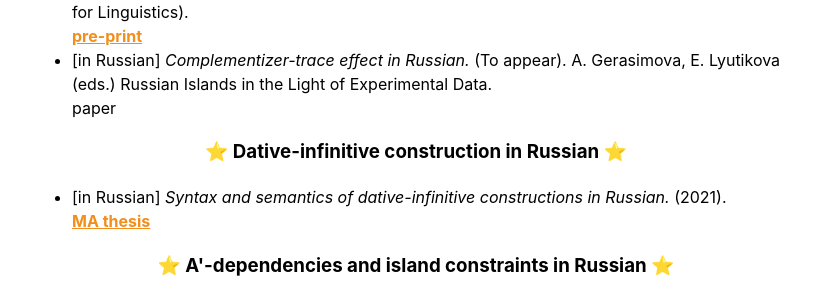
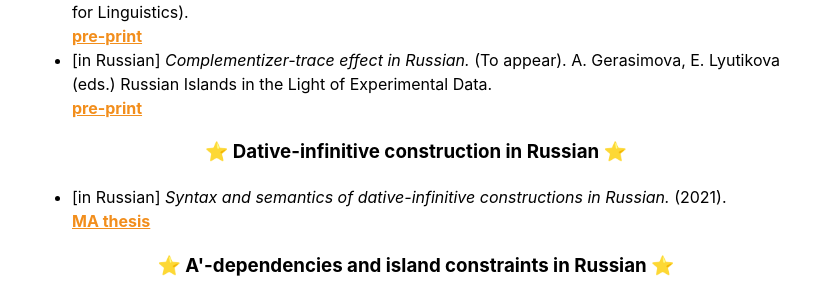
Before and after one commit to morgunova-katya/morgunova-katya.github.io, a Jekyll site: the page built from _pages/research.md, in a window 1280 px wide. Shown: the part 284-575 px from the top of the page, without its empty margins (224-1055 px from the left). Built offline with Jekyll 4.4.1, drawn with Linux system fonts in a browser that asks for light colours.

Commit message:
add indexing

```diff
--- a/_pages/research.md
+++ b/_pages/research.md
@@ -9,7 +9,7 @@ These are some of the projects I have worked on together with the relevant paper
 
 <ul>
 <li><i>Complementizer-trace effect in Russian.</i> (Under review). Proceedings of the 29th Conference of the Student Organization of Linguistics in Europe (26-28 January 2021, Leiden University Centre for Linguistics). <br> <a href="{{ site.baseurl }}/files/console29-first-morgunova.pdf" class="pdf">pre-print</a> </li>
-<li>[in Russian] <i>Complementizer-trace effect in Russian.</i> (To appear). A. Gerasimova, E. Lyutikova (eds.) Russian Islands in the Light of Experimental Data. <br> paper </li>
+<li>[in Russian] <i>Complementizer-trace effect in Russian.</i> (To appear). A. Gerasimova, E. Lyutikova (eds.) Russian Islands in the Light of Experimental Data. <br> <a href="{{ site.baseurl }}/files/complementizer_trace_draft_final_rus.pdf" class="pdf">pre-print</a> </li>
 </ul>
 
 <center><h3> &#11088; Dative-infinitive construction in Russian &#11088; </h3></center>
--- /dev/null
+++ b/googledfd903741a2b0fbb.html
@@ -0,0 +1 @@
+google-site-verification: googledfd903741a2b0fbb.html
```
Also changed, not shown: 2 other files.
